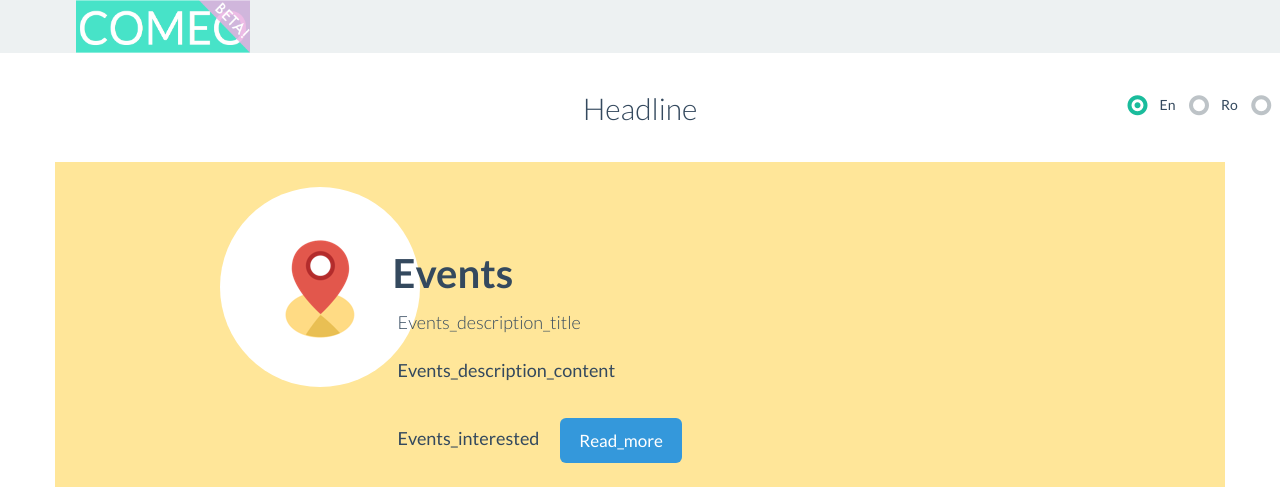
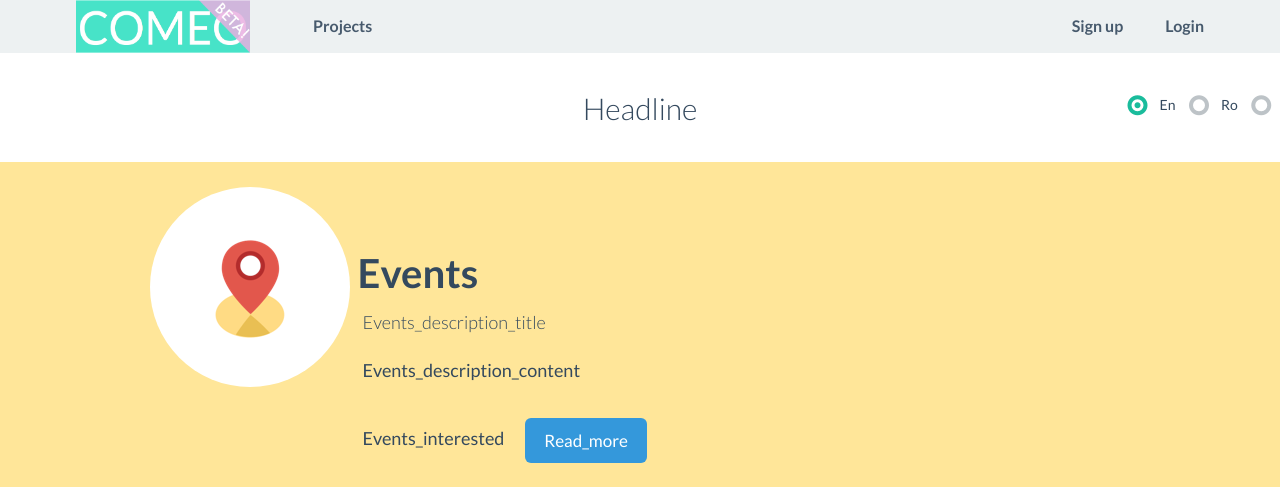
Before and after one commit to ipostolaki/Comeo, a Django app: a page that uses comeo_app/templates/comeo_app/base.html in a window 1280 px wide; the page is wider, and only the part inside the window is pictured. Shown: the top 487 px of that part. Run offline with Django 3.2, Linux system fonts and the light colour scheme; parts of the project's set-up code (start-up, migrations or seed data) failed here and were passed over; some libraries are stand-ins or nearby versions.

Commit message:
UI fixes: active nav tag, index container, sign up form

```diff
--- a/comeo_app/forms.py
+++ b/comeo_app/forms.py
@@ -18,8 +18,6 @@ class LoginForm(AuthenticationForm):
 
 
 class SignUpForm(forms.ModelForm):
-
-    last_name = forms.CharField(required=True, label=_('last name'))
     password = forms.CharField(min_length=5, label=_('Password'))
 
     class Meta:
--- a/comeo_app/models.py
+++ b/comeo_app/models.py
@@ -47,7 +47,7 @@ class ComeoUser(AbstractBaseUser, PermissionsMixin):
 
     email = models.EmailField(_('Email'), max_length=254, unique=True)
     first_name = models.CharField(_('first name'), max_length=30, blank=False)
-    last_name = models.CharField(_('last name'), max_length=30, blank=True)
+    last_name = models.CharField(_('last name'), max_length=30, blank=False)
     is_staff = models.BooleanField(_('staff status'), default=False)
     is_active = models.BooleanField(_('active'), default=True)
     date_joined = models.DateTimeField(_('date joined'), default=timezone.now)
--- a/comeo_app/templates/comeo_app/base.html
+++ b/comeo_app/templates/comeo_app/base.html
@@ -58,13 +58,10 @@
         <div class="collapse navbar-collapse" id="the-navbar-collapse">
             <ul class="nav navbar-nav">
                 <li><a href="#"></a></li>
-                {% if is_beta %}
-                <li {% nav_active request 'comeo_app:campaigns_public' %}>
+                <li class={% nav_active request 'comeo_app:campaigns_public' %}>
                 <a href="{% url 'comeo_app:campaigns_public' %}">{% trans 'Projects' %}</a></li>
-                <!--<li {% nav_active request 'comeo_app:campaigns_public' %}>-->
                 <!--<a href="{% url 'comeo_app:campaigns_public' %}">{% trans 'Events' %}</a></li>-->
-                {% endif %}
-                <!--<li {% nav_active request 'comeo_app:faq'%}>
+                <!--<li class={% nav_active request 'comeo_app:faq'%}>
                 <a href="{% url 'comeo_app:faq' %}">{% trans 'FAQ' %}</a></li>-->
             </ul>
 
@@ -79,19 +76,17 @@
                       <span class="caret"></span></a>
 
                     <ul class="dropdown-menu">
-                    <li {% nav_active request 'comeo_app:profile comeo_app:profile_edit'%}"><a href="{% url 'comeo_app:profile' %}">{% trans 'Profile' %}</a></li>
+                    <li class={% nav_active request 'comeo_app:profile comeo_app:profile_edit'%}><a href="{% url 'comeo_app:profile' %}">{% trans 'Profile' %}</a></li>
                     <li role="separator" class="divider"></li>
-                    <li {% nav_active request 'comeo_app:profile_campaigns' %}"><a href="{% url 'comeo_app:profile_campaigns' %}">{% trans 'Campaigns' %}</a></li>
+                    <li class={% nav_active request 'comeo_app:profile_campaigns' %}><a href="{% url 'comeo_app:profile_campaigns' %}">{% trans 'Campaigns' %}</a></li>
                     <li role="separator" class="divider"></li>
                     <li><a href="{% url 'comeo_app:logout' %}">{% trans 'Logout' %}</a></li>
                   </ul>
                 </li>
 
             {% else %}
-                {% if is_beta %}
-                    <li {% nav_active request 'comeo_app:signup' %}><a href="{% url 'comeo_app:signup' %}">{% trans 'Sign up' %}</a></li>
-                    <li {% nav_active request 'comeo_app:login' %}><a href="{% url 'comeo_app:login' %}">{% trans 'Login' %}</a></li>
-                {% endif %}
+                    <li class={% nav_active request 'comeo_app:signup' %}><a href="{% url 'comeo_app:signup' %}">{% trans 'Sign up' %}</a></li>
+                    <li class={% nav_active request 'comeo_app:login' %}><a href="{% url 'comeo_app:login' %}">{% trans 'Login' %}</a></li>
             {% endif %}
 
           </ul>
@@ -142,8 +137,11 @@
     <!-- language selector end -->
 </div>
 
+    {% block content-pre-container %}
+    {% endblock %}
+
     <div class="container">
-    {% block content %}{% endblock %}
+        {% block content %}{% endblock %}
     </div>
 
     <script src="{% static 'comeo_app/dist/js/flat-ui.min.js' %}"></script>
--- a/comeo_app/templates/comeo_app/campaign_thumb_template.html
+++ b/comeo_app/templates/comeo_app/campaign_thumb_template.html
@@ -1,3 +1,5 @@
+<!--TODO: localize -->
+
 {% load staticfiles %}
 
 <div class="col-md-3">
--- a/comeo_app/templates/comeo_app/index.html
+++ b/comeo_app/templates/comeo_app/index.html
@@ -12,7 +12,7 @@
 <link href="{% static 'comeo_app/kickdrop/styles.css' %}" rel="stylesheet">
 {% endblock %}
 
-{% block content %}
+{% block content-pre-container %}
 
     <p class="lead text-center" style="margin-top:-20px">{% trans 'Headline' %}</p>
 
--- a/comeo_app/templatetags/some_tags.py
+++ b/comeo_app/templatetags/some_tags.py
@@ -7,8 +7,8 @@ register = template.Library()
 @register.simple_tag
 def nav_active(request, urls):
     if request.path in (reverse(url) for url in urls.split()):
-        return 'class="active"'
-    return ''
+        return "active"
+    return ""
 
 
 @register.filter
```
Also changed, not shown: comeo_app/templates/comeo_app/profile/base_profile.html (+4 -7 lines).
